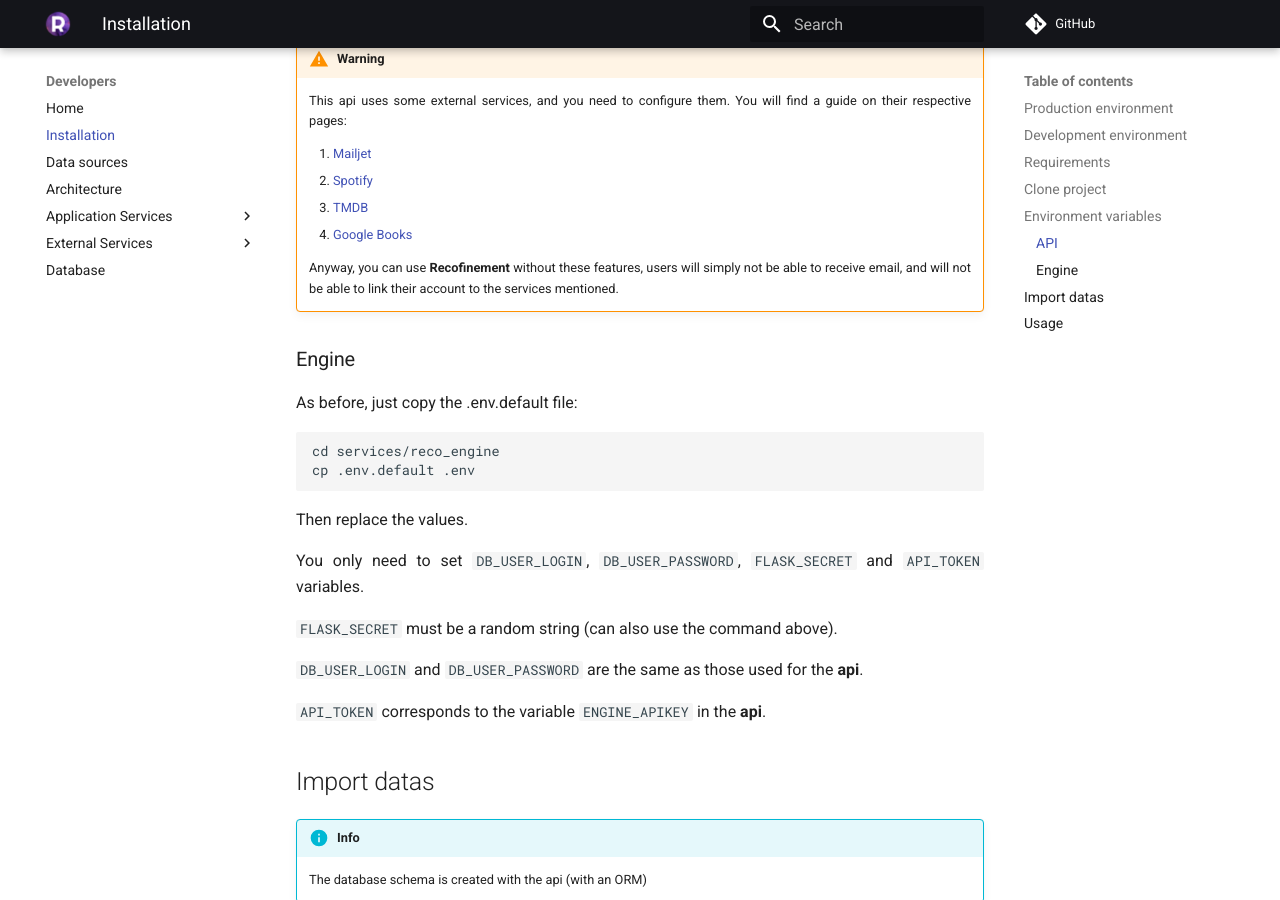
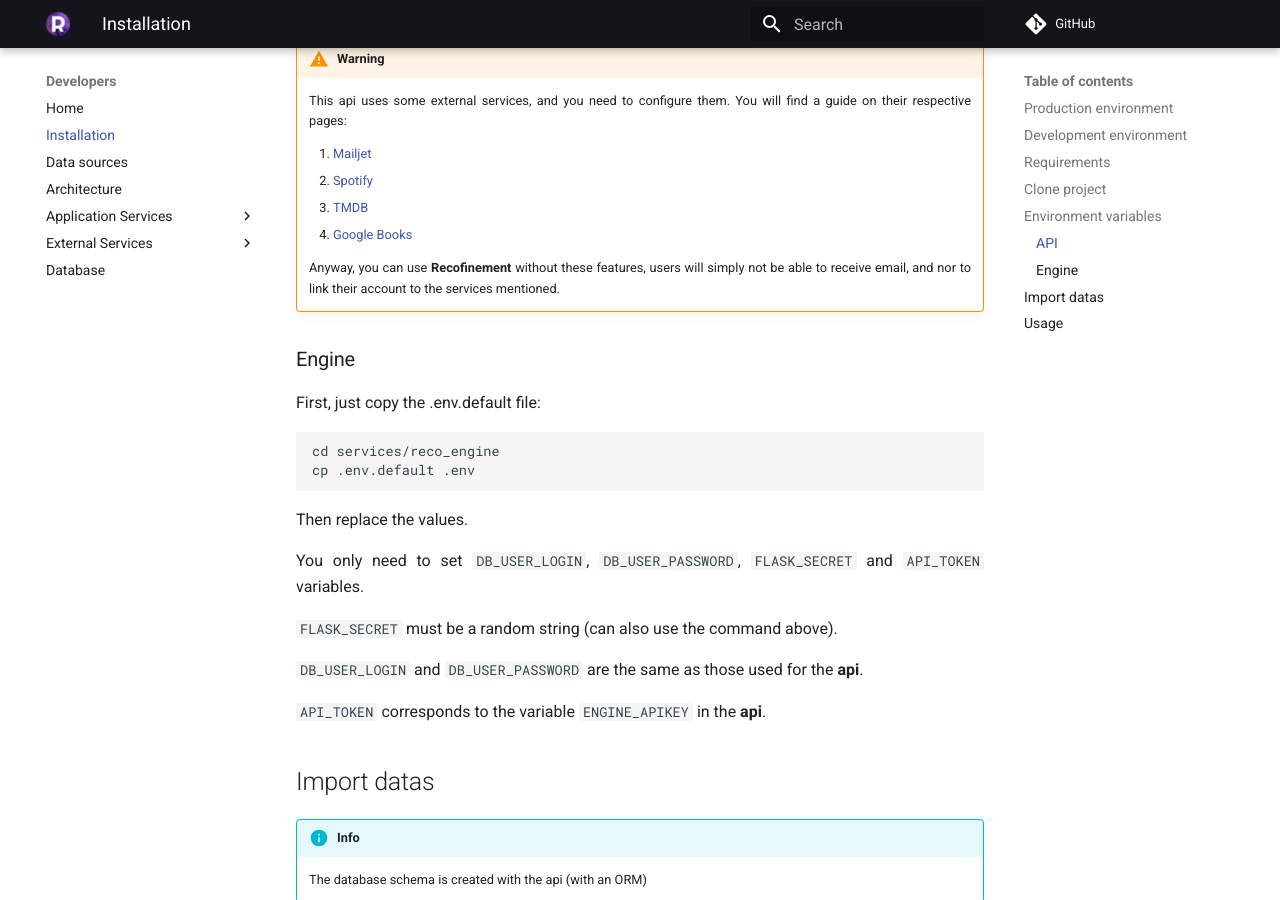
Before and after one commit to RomainCtl/RecoFinement, an MkDocs documentation site: the page built from docs/developers/installation.md, in a window 1280 px wide and 900 px high, scrolled down 2859 px. Built offline with MkDocs 1.6.1 and Material for MkDocs 9.7.7, drawn with Linux system fonts in a browser that asks for light colours; comment, search, counter and statistics services are not loaded.

Commit message:
correction

````diff
--- a/docs/developers/installation.md
+++ b/docs/developers/installation.md
@@ -64,7 +64,7 @@ We advise you to use this environment in the following cases:
 
         !!! note
             An Oracle VM Virtualbox will start and you will see it, you do not need to log on to it.
-            The author of this repository chose to leave the VM window open so as not to forget to switch it off before turning off the computer.
+            The author of this repository chose to leave the VM window open to do not forget to switch it off before turning off the computer.
 
         !!! tip
             To use docker, do not forget to define the environment variables as the following: `./setenv-docker.bat`.
@@ -241,11 +241,11 @@ Then replace the values, and in particular the variables for the connection to t
     3. [TMDB](../external_services/tmdb)
     4. [Google Books](../external_services/gbooks)
 
-    Anyway, you can use __Recofinement__ without these features, users will simply not be able to receive email, and will not be able to link their account to the services mentioned.
+    Anyway, you can use __Recofinement__ without these features, users will simply not be able to receive email, and nor to link their account to the services mentioned.
 
 ### Engine
 
-As before, just copy the .env.default file:
+First, just copy the .env.default file:
 ```
 cd services/reco_engine
 cp .env.default .env
````
